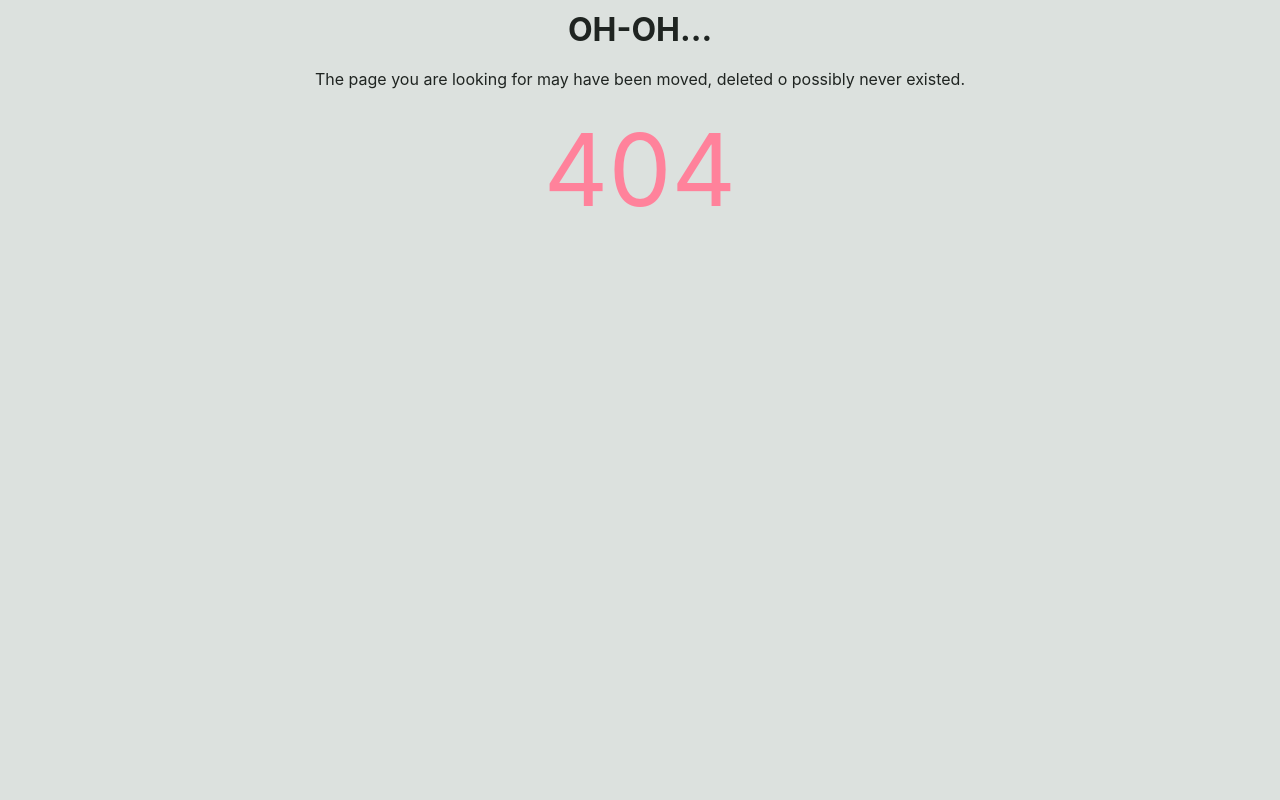
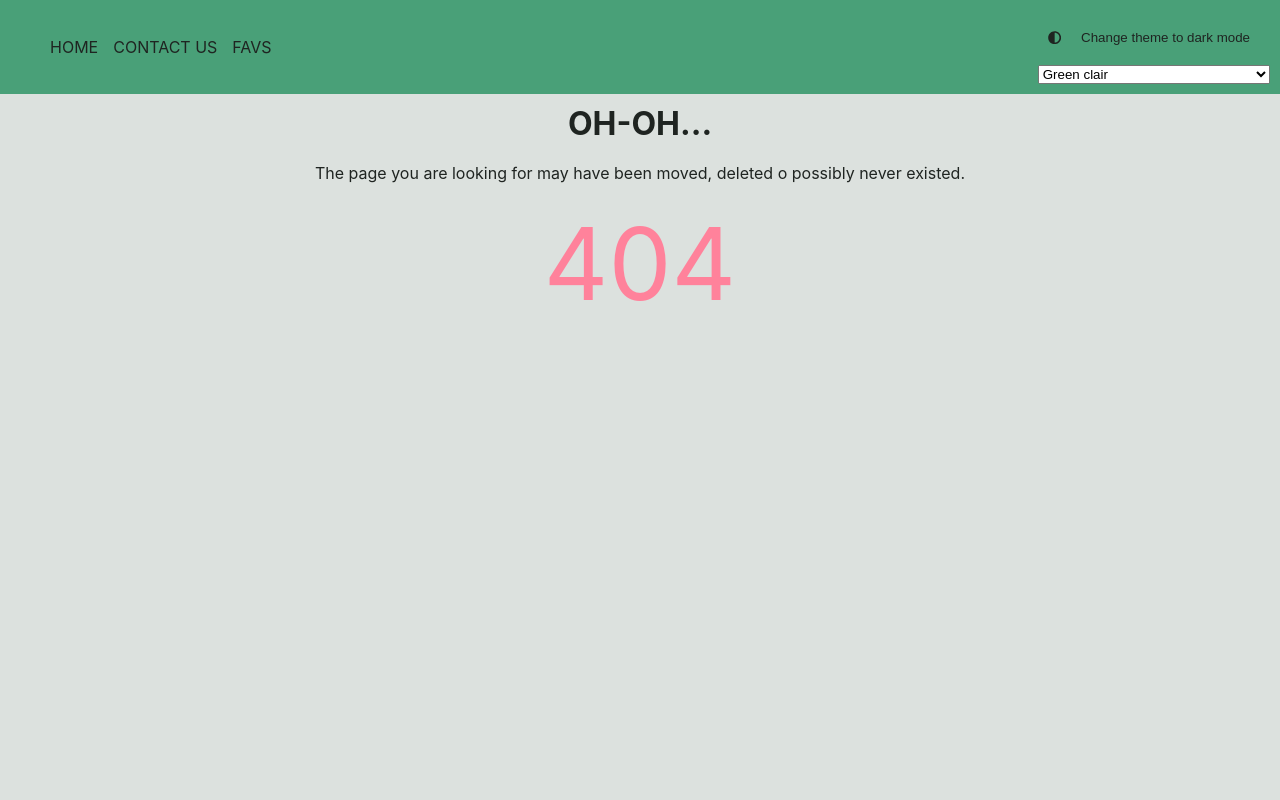
Before and after one commit to josedleonett/efinal-fe3-vite, a React (Vite) app: page /home in a window 1280 px wide. Before the commit this address had no page. Shown: the top 800 px of the page. Built offline with nearby package versions, Linux system fonts and the light colour scheme.

Commit message:
Enhanced Router Dom

```diff
--- a/src/Components/Navbar.jsx
+++ b/src/Components/Navbar.jsx
@@ -28,7 +28,7 @@ const Navbar = () => {
       <div>
         <ul>
           <li>
-            <Link to="">Home</Link>
+            <Link to="/">Home</Link>
           </li>
           <li>
             <Link to="/contact">Contact us</Link>
--- a/src/main.jsx
+++ b/src/main.jsx
@@ -20,9 +20,8 @@ ReactDOM.createRoot(document.getElementById("root")).render(
             <Route path="contact" element={<Contact />} />
             <Route path="dentist/:id" element={<Detail />} />
             <Route path="favs" element={<Favs />} />
-            {/* <Route path="" element={<Navigate to="/home" replace />} /> */}
+            <Route path="*" element={<NotFound />} />
           </Route>
-          <Route path="*" element={<NotFound />} />
         </Routes>
       </ContextProvider>
     </BrowserRouter>
```
